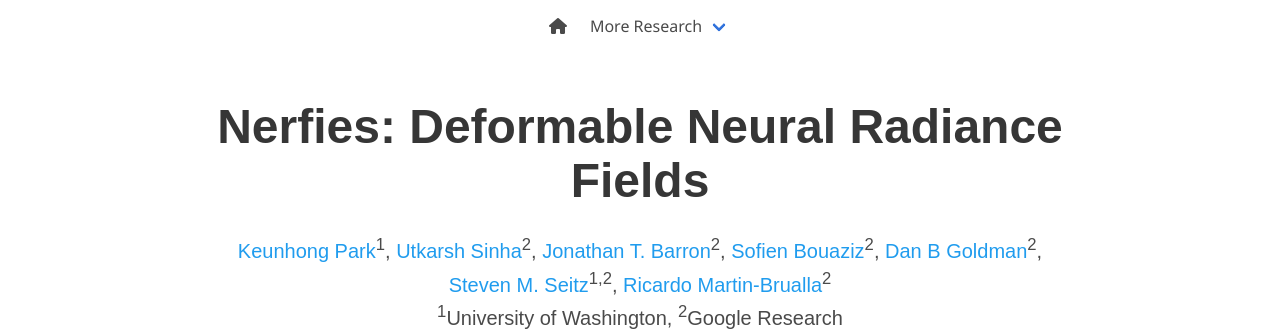
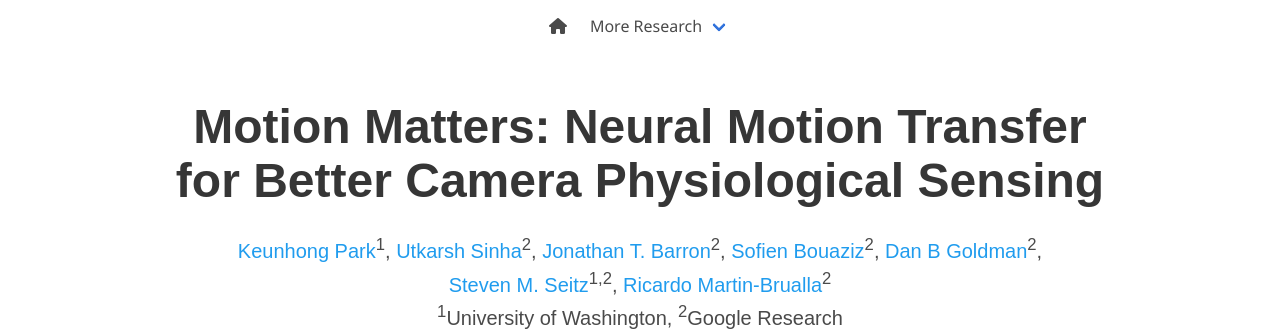
Before and after one commit to anon-iccv-2023-id-1080/anon-iccv-2023-id-1080.github.io, a plain HTML site: page index.html in a window 1280 px wide. Shown: the top 330 px of the page. Drawn offline with nearby package versions, Linux system fonts and the light colour scheme; some icons are missing; a web font is replaced by a local one.

Commit message:
Update index.html

```diff
--- a/index.html
+++ b/index.html
@@ -88,7 +88,7 @@
     <div class="container is-max-desktop">
       <div class="columns is-centered">
         <div class="column has-text-centered">
-          <h1 class="title is-1 publication-title">Nerfies: Deformable Neural Radiance Fields</h1>
+          <h1 class="title is-1 publication-title">Motion Matters: Neural Motion Transfer for Better Camera Physiological Sensing</h1>
           <div class="is-size-5 publication-authors">
             <span class="author-block">
               <a href="https://keunhong.com">Keunhong Park</a><sup>1</sup>,</span>
```
